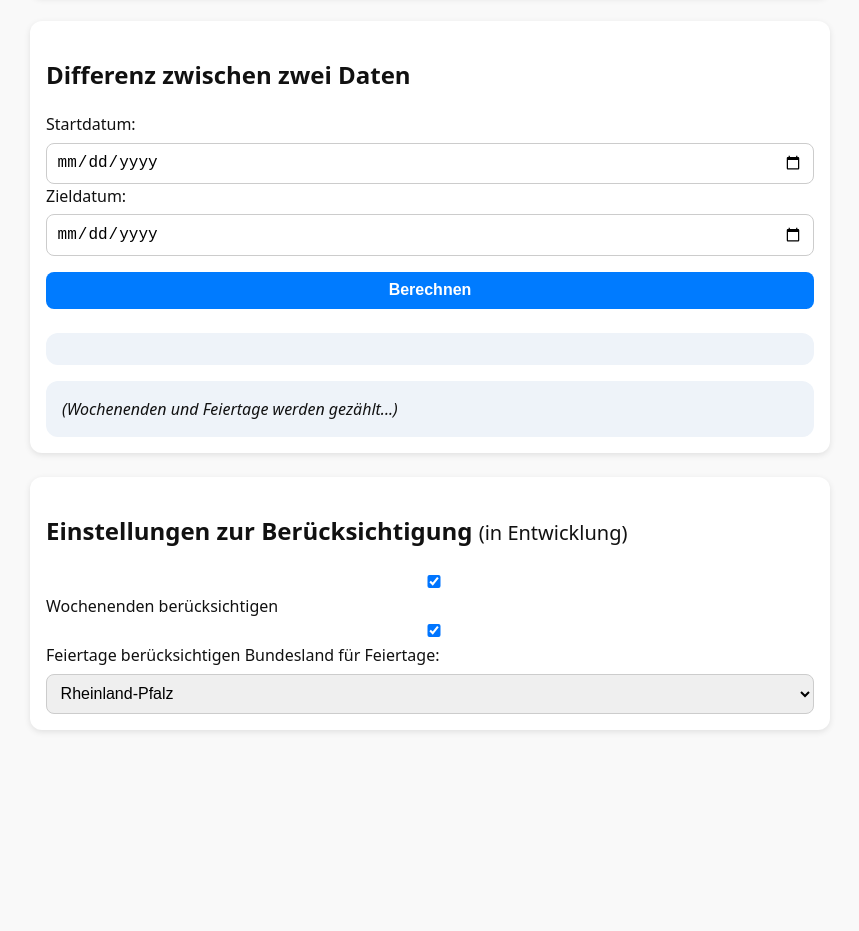
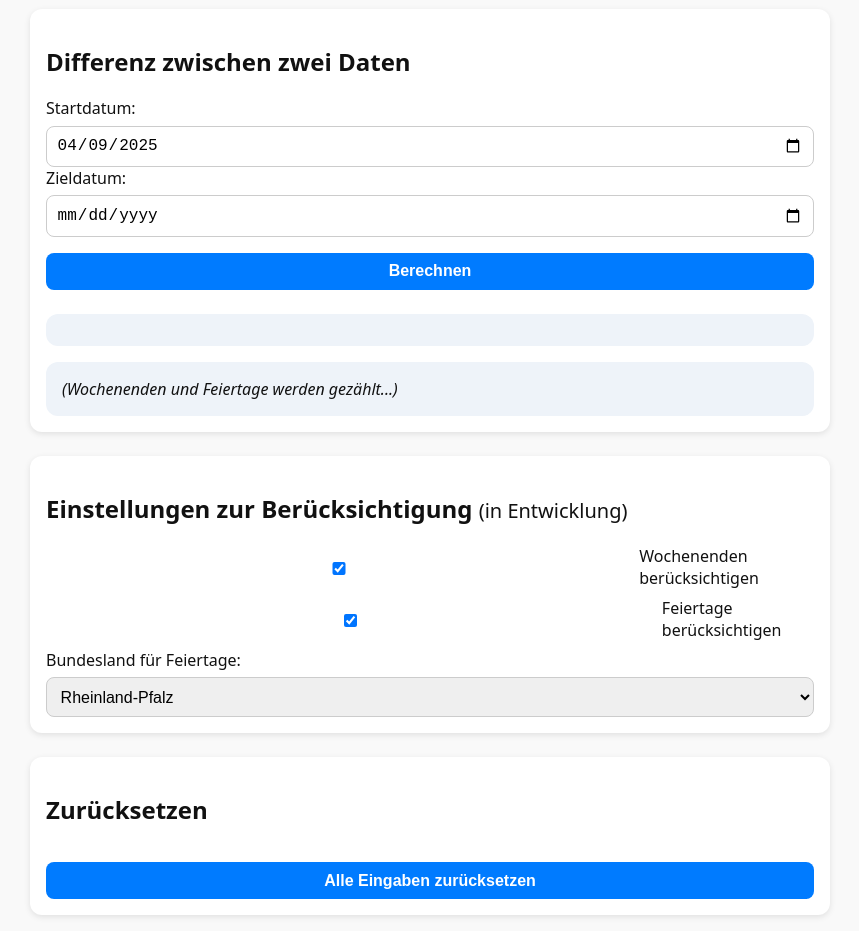
Before and after one commit to Buff84/Datumsrechner, a plain HTML site: page index.html in a window 1280 px wide. Shown: the part 471-1402 px from the top of the page, without its empty margins (210-1069 px from the left). Before the commit the page ends 1217 px from the top, so only its background shows below. Drawn offline with Linux system fonts and the light colour scheme.

Commit message:
Update index.html

```diff
--- a/index.html
+++ b/index.html
@@ -4,8 +4,6 @@
   <meta charset="UTF-8" />
   <meta name="viewport" content="width=device-width, initial-scale=1" />
   <title>Datumsrechner</title>
-  <link rel="manifest" href="manifest.json" />
-  <meta name="theme-color" content="#007bff" />
   <style>
     :root {
       color-scheme: light dark;
@@ -15,7 +13,6 @@
       margin: 0 auto;
       padding: 1rem;
       max-width: 800px;
-      line-height: 1.5;
       background: var(--background, #f9f9f9);
       color: var(--text-color, #111);
       transition: background 0.3s, color 0.3s;
@@ -27,12 +24,12 @@
       }
       .section, .results {
         background: #2a2a2a;
-        color: #fff;
+        color: #ffffff;
       }
       input, select, button {
-        background: #333;
-        color: #fff;
-        border-color: #555;
+        background-color: #333;
+        color: #ffffff;
+        border-color: #888;
       }
     }
     input, select, button {
@@ -50,6 +47,12 @@
       background: white;
       border-radius: 0.75rem;
       box-shadow: 0 2px 6px rgba(0,0,0,0.1);
+    }
+    .checkbox-group {
+      display: flex;
+      align-items: center;
+      gap: 0.5rem;
+      margin: 0.5rem 0;
     }
     button {
       background: #007bff;
@@ -95,13 +98,19 @@
     </label>
     <button onclick="calculateDifference()">Berechnen</button>
     <div class="results" id="comparisonOutput"></div>
-<div class="results" id="infoOutput" style="margin-top: 1rem; font-style: italic;">(Wochenenden und Feiertage werden gezählt...)</div>
+    <div class="results" id="infoOutput" style="margin-top: 1rem; font-style: italic;">(Wochenenden und Feiertage werden gezählt...)</div>
   </div>
 
   <div class="section">
     <h2>Einstellungen zur Berücksichtigung <small style="font-weight:normal;">(in Entwicklung)</small></h2>
-    <label><input type="checkbox" id="checkWeekends" checked /> Wochenenden berücksichtigen</label>
-    <label><input type="checkbox" id="checkHolidays" checked /> Feiertage berücksichtigen</label>
+    <div class="checkbox-group">
+      <input type="checkbox" id="checkWeekends" checked />
+      <label for="checkWeekends">Wochenenden berücksichtigen</label>
+    </div>
+    <div class="checkbox-group">
+      <input type="checkbox" id="checkHolidays" checked />
+      <label for="checkHolidays">Feiertage berücksichtigen</label>
+    </div>
     <label>Bundesland für Feiertage:
       <select id="stateSelector">
         <option value="BW">Baden-Württemberg</option>
@@ -124,6 +133,10 @@
     </label>
   </div>
 
+  <div class="section">
+    <h2>Zurücksetzen</h2>
+    <button onclick="resetAll()">Alle Eingaben zurücksetzen</button>
+  </div>
 
   <script>
     const weekdays = ["Sonntag", "Montag", "Dienstag", "Mittwoch", "Donnerstag", "Freitag", "Samstag"];
@@ -145,13 +158,22 @@
 
     const ref1 = document.getElementById("referenceDate1");
     const ref2 = document.getElementById("referenceDate2");
-
     ref1.valueAsDate = new Date();
     ref2.valueAsDate = new Date();
 
-    // Synchronisieren
     ref1.addEventListener("input", () => ref2.value = ref1.value);
     ref2.addEventListener("input", () => ref1.value = ref2.value);
+
+    document.getElementById("daysOffset").addEventListener("input", (e) => {
+      localStorage.setItem("tageOffset", e.target.value);
+    });
+
+    document.addEventListener("DOMContentLoaded", () => {
+      const gespeichert = localStorage.getItem("tageOffset");
+      if (gespeichert !== null) {
+        document.getElementById("daysOffset").value = gespeichert;
+      }
+    });
 
     function calculateOffset() {
       const reference = new Date(ref1.value);
@@ -167,7 +189,6 @@
         <strong>- ${offset} Tag(e):</strong> ${formatDateWithWeekday(minusDate)}
       `;
     }
-
 
     function calculateDifference() {
       const start = new Date(ref2.value);
@@ -194,48 +215,37 @@
         (${diff < 0 ? "Zieldatum liegt vor dem Startdatum" : "Zieldatum liegt nach dem Startdatum"})
       `;
 
-      // --------------------------
-      // Wochenenden und Feiertage zählen (in Entwicklung)
-      // --------------------------
       let weekendCount = 0;
-      let feiertagCount = 0; // Placeholder
-
       const stepStart = new Date(Math.min(start, end));
       const stepEnd = new Date(Math.max(start, end));
       let current = new Date(stepStart);
-
       while (current <= stepEnd) {
         if (checkWeekends && (current.getDay() === 0 || current.getDay() === 6)) {
           weekendCount++;
         }
-        // Feiertage können später per API gezählt werden
         current.setDate(current.getDate() + 1);
       }
 
-      // Ausgabe vorbereiten
       let infoText = "";
       if (checkWeekends) infoText += `${weekendCount} Wochenende(n)`;
       if (checkWeekends && checkHolidays) infoText += " und ";
       if (checkHolidays) infoText += `(Feiertage folgen für ${state})`;
-
       info.innerHTML = infoText;
     }
 
-      const end = new Date(endValue);
-      const diff = Math.round((end - start) / (1000 * 60 * 60 * 24));
-      const text = formatTimeDiff(Math.abs(diff));
-      output.innerHTML = `
-        <strong>Startdatum:</strong> ${formatDateWithWeekday(start)}<br>
-        <strong>Zieldatum:</strong> ${formatDateWithWeekday(end)}<br>
-        <strong>Differenz:</strong> ${text}<br>
-        (${diff < 0 ? "Zieldatum liegt vor dem Startdatum" : "Zieldatum liegt nach dem Startdatum"})
-      `;
-    }
-
-    if ('serviceWorker' in navigator) {
-      navigator.serviceWorker.register('sw.js')
-        .then(() => console.log("Service Worker aktiviert."))
-        .catch(err => console.error("SW-Fehler:", err));
+    function resetAll() {
+      const today = new Date().toISOString().split("T")[0];
+      document.getElementById("referenceDate1").value = today;
+      document.getElementById("referenceDate2").value = today;
+      document.getElementById("comparisonDate").value = "";
+      document.getElementById("daysOffset").value = "0";
+      document.getElementById("checkWeekends").checked = true;
+      document.getElementById("checkHolidays").checked = true;
+      document.getElementById("stateSelector").value = "RP";
+      document.getElementById("offsetOutput").innerHTML = "";
+      document.getElementById("comparisonOutput").innerHTML = "";
+      document.getElementById("infoOutput").innerHTML = "(Wochenenden und Feiertage werden gezählt...)";
+      localStorage.removeItem("tageOffset");
     }
   </script>
 </body>
```
